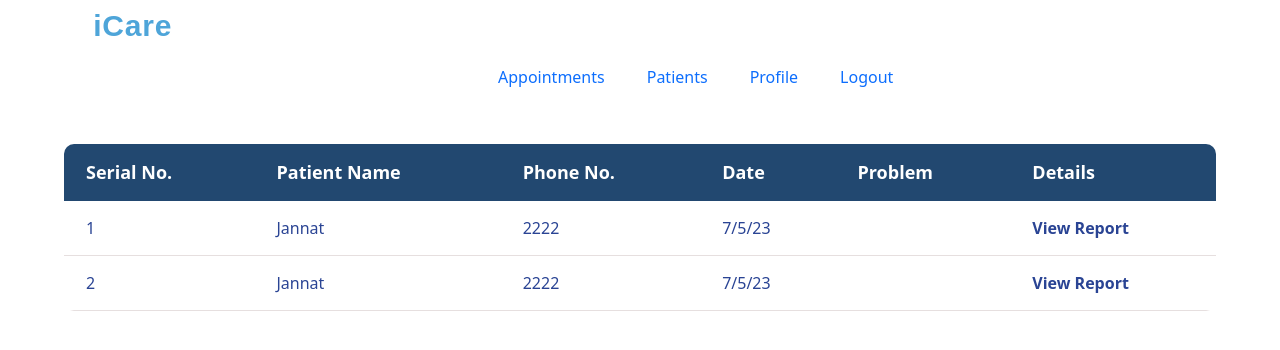
After one commit to OishyRaquib/iCare-CSC455, a PHP site: page /patient_list.php in a window 1280 px wide. The commit adds this page. Shown: the top 350 px of the page. Run offline with PHP 8.4, Linux system fonts and the light colour scheme; data comes from the database, SQL or seed files in the repository; data that the repository does not hold is empty.

Commit message:
doc errors fixed-+patientlist created

```diff
--- /dev/null
+++ b/patient_list.php
@@ -0,0 +1,97 @@
+<?php
+// require ('doc_dashboard.php');
+session_start();
+if(isset($_GET['user_phone'])){
+    $phone = $_GET['user_phone'];
+}
+else{
+
+    // die("Unable to connect");
+}
+$link=mysqli_connect("localhost","root","","hospital");
+        if(!$link){
+            die("Unable to connect".mysqli_connect_error());
+        }
+
+
+    $query="SELECT* FROM appointment_details WHERE app_doc_phone=trim('999')";
+    $res=mysqli_query($link,$query);
+    $counter=0;
+
+
+?>
+
+<!DOCTYPE html>
+<html lang="en">
+
+<head>
+  <meta charset="utf-8">
+  <meta content="width=device-width, initial-scale=1.0" name="viewport">
+
+  <title>Patients</title>
+
+
+ <link href="assets/css/patient_list.css" rel="stylesheet">
+<link href="https://cdn.jsdelivr.net/npm/bootstrap@5.0.2/dist/css/bootstrap.min.css" rel="stylesheet" integrity="sha384-EVSTQN3/azprG1Anm3QDgpJLIm9Nao0Yz1ztcQTwFspd3yD65VohhpuuCOmLASjC" crossorigin="anonymous">
+
+</head>
+
+<body>
+
+	<header id="header" class="fixed-top">
+    <div class="container">
+
+
+      <h1 class="logo me-auto"><a href="doc_dashboard.php?user_phone=<?php echo urlencode($phone); ?>">iCare</a></h1>
+       <!-- navbar-->
+      <nav id="navbar" class="navbar navbar-light">
+      <ul>
+          <li><a class="nav-link scrollto" href="doc_dashboard.php?user_phone=<?php echo urlencode($phone); ?>">Appointments</a></li>
+        <li><a class="nav-link scrollto" href="patient_list.php?user_phone=<?php echo urlencode($phone); ?>">Patients</a></li>
+          <li><a class="nav-link scrollto" href="doc_profile.php?user_phone=<?php echo urlencode($phone); ?>">Profile</a></li>
+          <li><a class="nav-link scrollto active" href="login.html">Logout</a></li>
+
+        </ul>
+      </nav><!-- .navbar -->
+        </div>
+    </header>
+
+<br></br>
+<!--Table section-->
+<section class="mt-5 pt-5">
+    <table class="contents">
+
+        <thead>
+            <tr>
+                <th>Serial No.</th>
+                <th>Patient Name</th>
+                <th>Phone No.</th>
+                <th>Date</th>
+                <th>Problem</th>
+                <th>Details</th>
+            </tr>
+        </thead>
+
+        <tbody>
+        <?php
+
+        while($row=mysqli_fetch_assoc($res)){ ?>
+            <tr>
+                <td><?php echo $counter=$counter+1; ?></td>
+                <td style="text-transform:capitalize;"><?php echo $row['app_pat_name']; ?></td>
+                <td><?php echo $row['app_pat_phone']; ?></td>
+                <td><?php echo $row['app_date']; ?></td>
+                <td style="text-transform:capitalize;"><?php echo $row['app_problem']; ?></td>
+                <th><a href="report.html" class="but" >View Report</a></th>
+            </tr>
+        <?php }?>
+
+
+
+        </tbody>
+    </table>
+</section>
+    <script src="https://cdn.jsdelivr.net/npm/bootstrap@5.0.2/dist/js/bootstrap.bundle.min.js" integrity="sha384-MrcW6ZMFYlzcLA8Nl+NtUVF0sA7MsXsP1UyJoMp4YLEuNSfAP+JcXn/tWtIaxVXM" crossorigin="anonymous"></script>
+</body>
+
+</html>
```
Also changed, not shown: doc_dashboard.php (+9 -5 lines), doc_profile.php (+6 -11 lines), prescription.php (added, +114 -0 lines).
